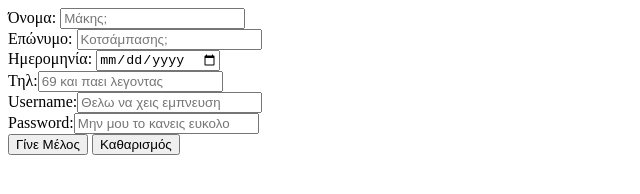
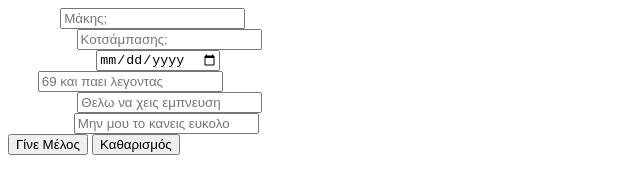
Before and after one commit to aggelos7777/aggelos7777, a plain HTML site: page signup.html in a window 1280 px wide. Shown: the whole page, without its empty margins (0-640 px from the left). Drawn offline with Linux system fonts and the light colour scheme.

Commit message:
signup.html

```diff
--- a/signup.html
+++ b/signup.html
@@ -1,4 +1,4 @@
-<link rel="stylesheet" href="style02.css">
+<link rel="stylesheet" href="style.css">
 
 
 
```
